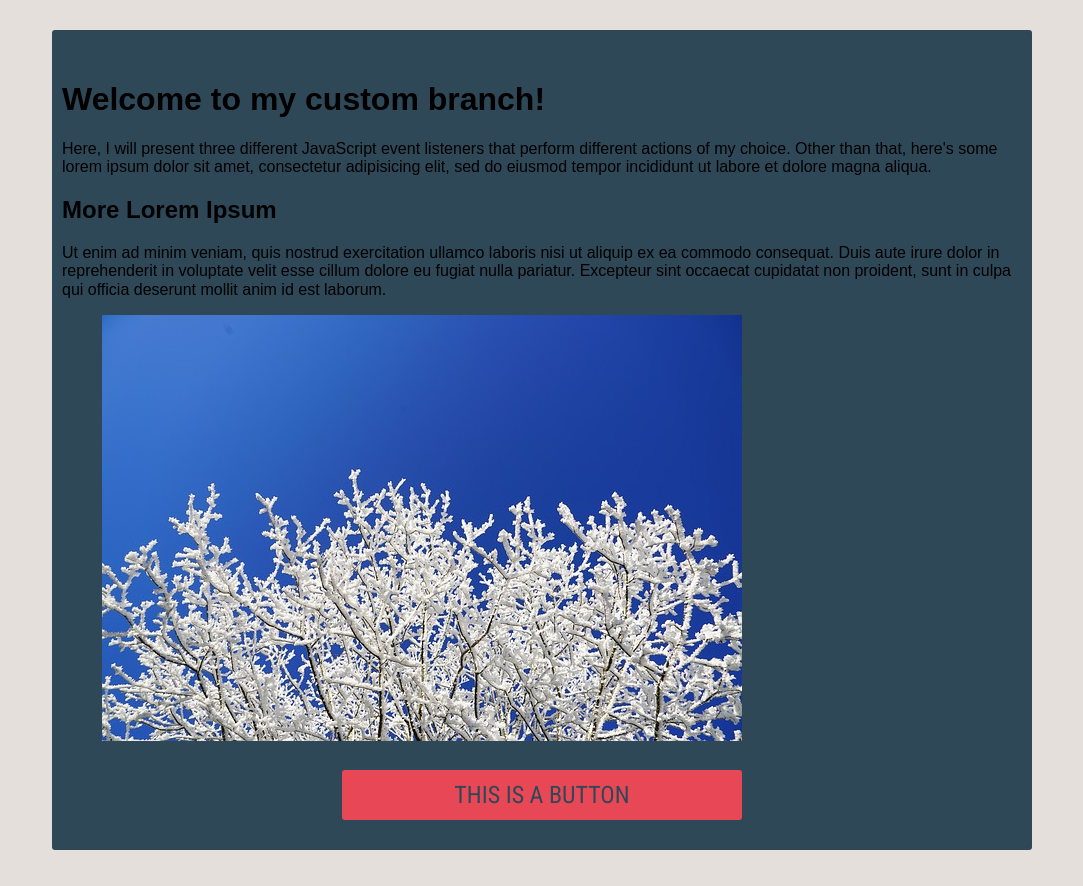
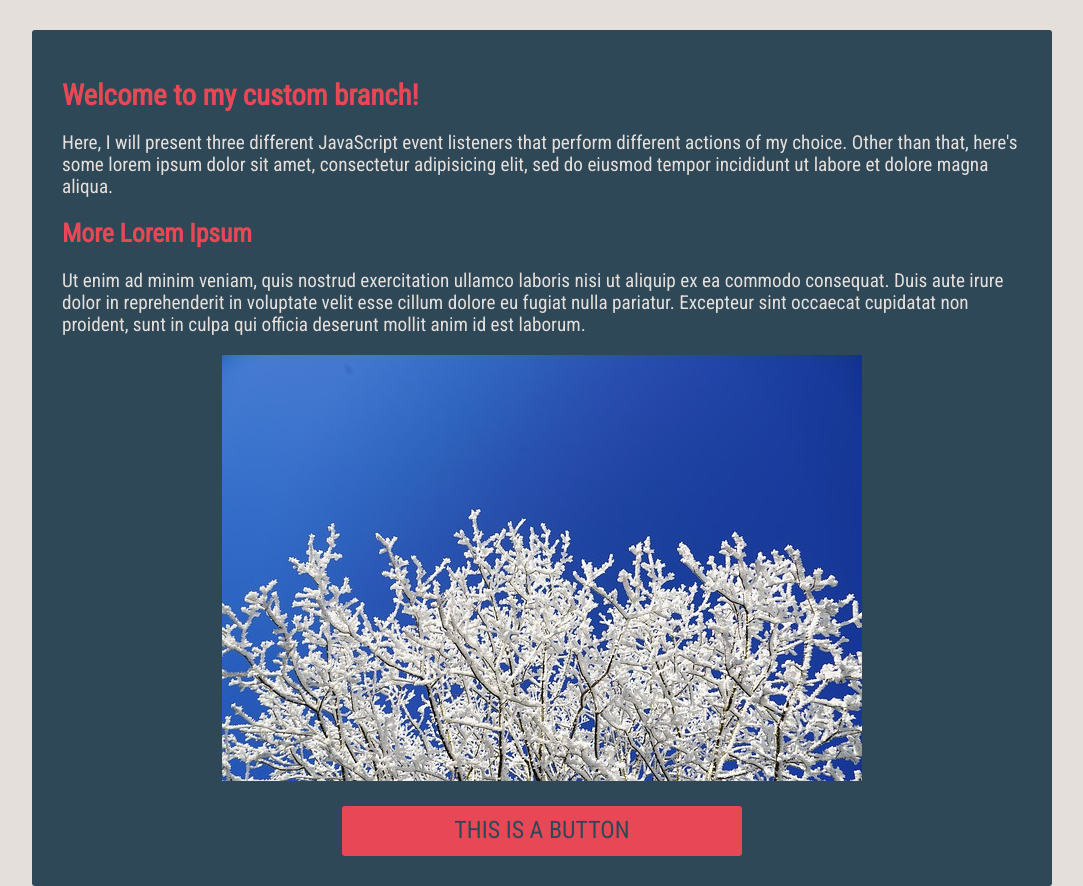
Before and after one commit to kescobar10/hw_listeners_escobar_kenia, a plain HTML site: page index.html in a window 1280 px wide. Shown: the whole page, without its empty margins (98-1181 px from the left). Before the commit the page ends 850 px from the top, so only its background shows below. Drawn offline with Linux system fonts and the light colour scheme.

Commit message:
style contents

```diff
--- a/css/main.css
+++ b/css/main.css
@@ -1,5 +1,6 @@
 body {
     background-color: #e4dfda;
+    font-family: 'Roboto Condensed';
 }
 
 #container {
@@ -7,8 +8,31 @@ body {
     background-color: #2f4858;
     width: 960px;
     border-radius: 3px;
-    padding: 30px 10px;
+    padding: 30px;
     margin-top: 30px;
+}
+
+h1,
+h2 {
+    color: #e84855;
+}
+
+h1 {
+    font-size: 1.8em;
+}
+
+h2 {
+    font-size: 1.6em;
+}
+
+p {
+    color: #e4dfda;
+    font-size: 1.2em;
+}
+
+figure img {
+    margin: auto;
+    display: block;
 }
 
 button {
```
